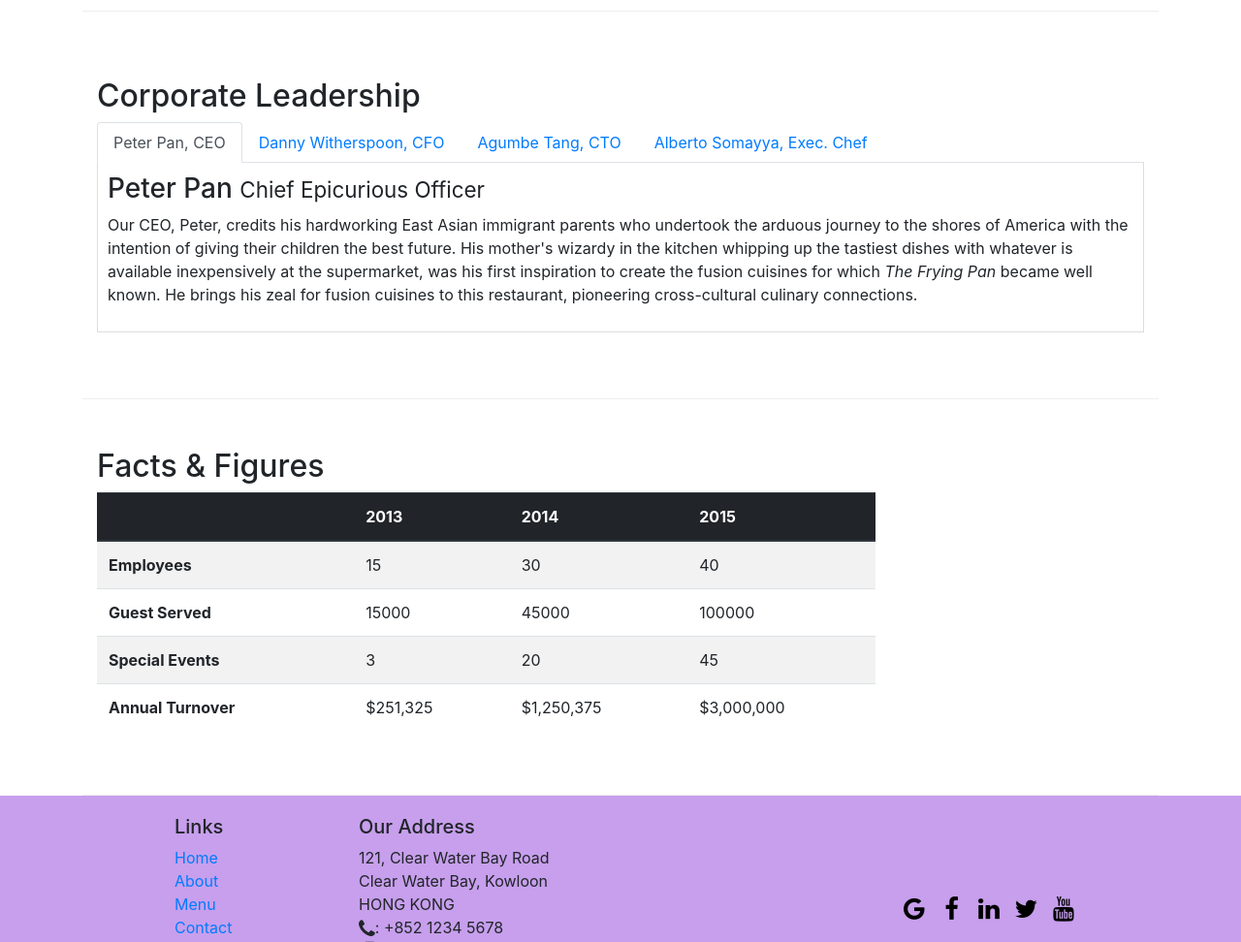
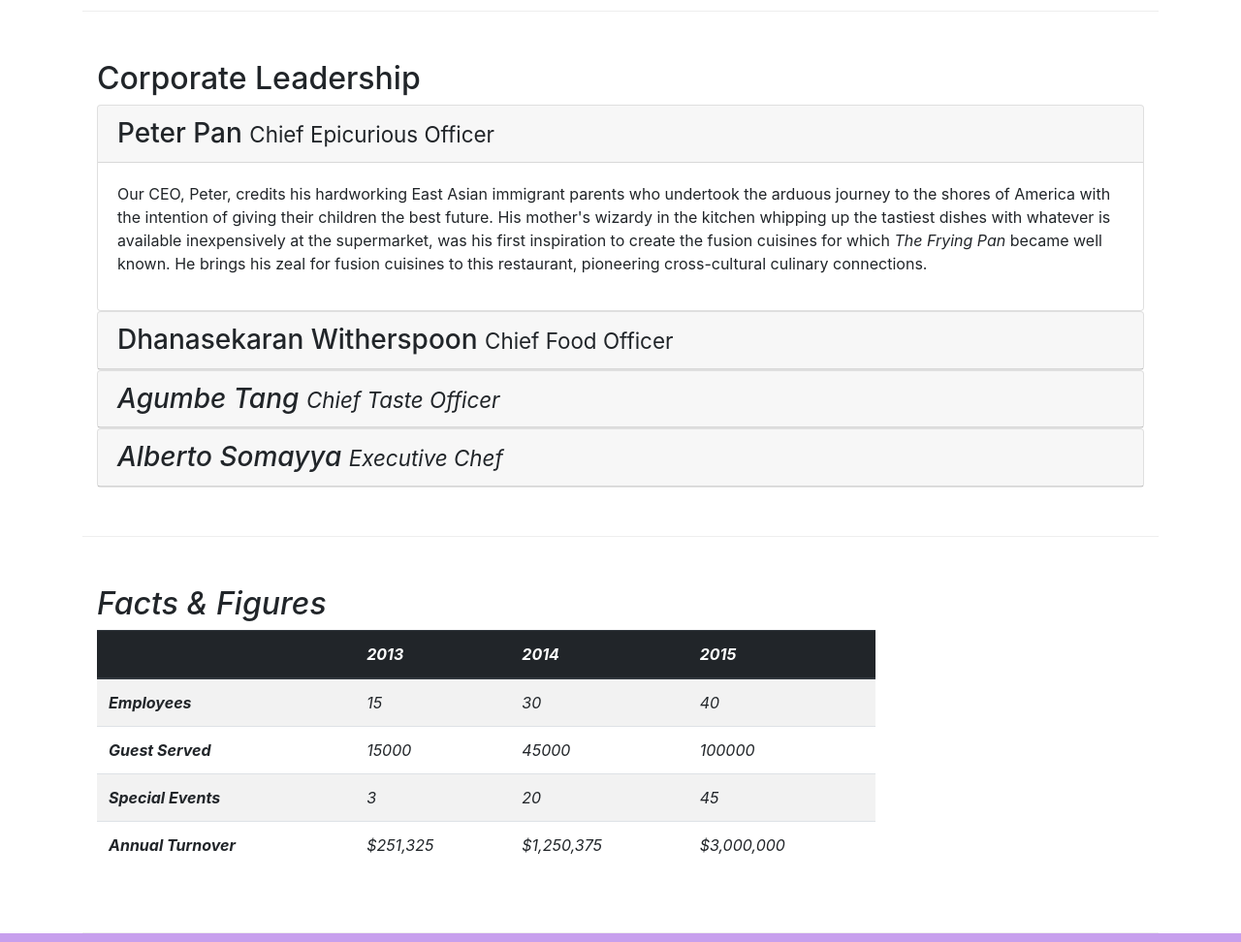
Before and after one commit to hiteshVadher/bootstrap, a website: page aboutus.html in a window 1280 px wide. Shown: the part 960-1932 px from the top of the page at 97% size. Drawn offline with nearby package versions, Linux system fonts and the light colour scheme.

Commit message:
accordion

```diff
--- a/aboutus.html
+++ b/aboutus.html
@@ -111,44 +111,67 @@
         <div class="row row-content align-items-center">
             <div class="col-12">
                 <h2>Corporate Leadership</h2>
-                <ul class="nav nav-tabs">
-                    <li class="nav-item">
-                        <a class="nav-link active" href="#peter"
-                        role="tab" data-toggle="tab">Peter Pan, CEO</a>
-                    </li>
-                    <li class="nav-item">
-                        <a class="nav-link" href="#danny"
-                        role="tab" data-toggle="tab">Danny Witherspoon, CFO</a>
-                    </li>
-                    <li class="nav-item">
-                        <a class="nav-link" href="#agumbe"
-                        role="tab" data-toggle="tab">Agumbe Tang, CTO</a>
-                    </li>
-                    <li class="nav-item">
-                        <a class="nav-link" href="#alberto"
-                        role="tab" data-toggle="tab">Alberto Somayya, Exec. Chef</a>
-                    </li>
-                </ul>
 
-                <div class="tab-content">
-                    <div role="tabpanel" class="tab-pane fade show active" id="peter">
-                        <h3>Peter Pan <small>Chief Epicurious Officer</small></h3>
-                        <p class="d-none d-sm-block">Our CEO, Peter, credits his hardworking East Asian immigrant parents who undertook the arduous journey to the shores of America with the intention of giving their children the best future. His mother's wizardy in the kitchen whipping up the tastiest dishes with whatever is available inexpensively at the supermarket, was his first inspiration to create the fusion cuisines for which <em>The Frying Pan</em> became well known. He brings his zeal for fusion cuisines to this restaurant, pioneering cross-cultural culinary connections.</p>
+
+                <div id="accordion">
+                    <div class="card">
+                        <div class="card-header" role="tab" id="peterhead">
+                            <h3 class="mb-0">
+                                <a data-toggle="collapse" data-target="#peter">
+                                    Peter Pan <small>Chief Epicurious Officer</small>
+                                </a>
+                            </h3>
+                        </div>
+                        <div class="collapse show" id="peter" data-parent="#accordion">
+                            <div class="card-body">
+                                <p class="d-none d-sm-block">Our CEO, Peter, credits his hardworking East Asian immigrant parents who undertook the arduous journey to the shores of America with the intention of giving their children the best future. His mother's wizardy in the kitchen whipping up the tastiest dishes with whatever is available inexpensively at the supermarket, was his first inspiration to create the fusion cuisines for which <em>The Frying Pan</em> became well known. He brings his zeal for fusion cuisines to this restaurant, pioneering cross-cultural culinary connections.</p>
+                            </div>
+                        </div>
                     </div>
 
-                    <div role="tabpanel" class="tab-pane fade" id="danny">
-                        <h3>Dhanasekaran Witherspoon <small>Chief Food Officer</small></h3>
-                        <p class="d-none d-sm-block">Our CFO, Danny, as he is affectionately referred to by his colleagues, comes from a long established family tradition in farming and produce. His experiences growing up on a farm in the Australian outback gave him great appreciation for varieties of food sources. As he puts it in his own words, <em>Everything that runs, wins, and everything that stays, pays!</em></p>
+                    <div class="card">
+                        <div class="card-header" role="tab" id="dannyhead">
+                            <h3 class="mb-0">
+                                <a class="collapsed" data-toggle="collapse" data-target="#danny">
+                                    Dhanasekaran Witherspoon <small>Chief Food Officer</small>
+                                </a>
+                            </h3>
+                        </div>
+                        <div class="collapse" id="danny" data-parent="#accordion">
+                            <div class="card-body">
+                                <p class="d-none d-sm-block">Our CFO, Danny, as he is affectionately referred to by his colleagues, comes from a long established family tradition in farming and produce. His experiences growing up on a farm in the Australian outback gave him great appreciation for varieties of food sources. As he puts it in his own words, <em>Everything that runs, wins, and everything that stays, pays!</p>
+                            </div>
+                        </div>
                     </div>
 
-                    <div role="tabpanel" class="tab-pane fade" id="agumbe">
-                        <h3>Agumbe Tang <small>Chief Taste Officer</small></h3>
-                        <p class="d-none d-sm-block">Blessed with the most discerning gustatory sense, Agumbe, our CTO, personally ensures that every dish that we serve meets his exacting tastes. Our chefs dread the tongue lashing that ensues if their dish does not meet his exacting standards. He lives by his motto, <em>You click only if you survive my lick.</em></p>
+                    <div class="card">
+                        <div class="card-header" role="tab" id="agumbehead">
+                            <h3 class="mb-0">
+                                <a class="collpased" data-toggle="collapse" data-target="#agumbe">
+                                    Agumbe Tang <small>Chief Taste Officer</small>
+                                </a>
+                            </h3>
+                        </div>
+                        <div class="collapse" id="agumbe" data-parent="#accordion">
+                            <div class="card-body">
+                                <p class="d-none d-sm-block">Blessed with the most discerning gustatory sense, Agumbe, our CTO, personally ensures that every dish that we serve meets his exacting tastes. Our chefs dread the tongue lashing that ensues if their dish does not meet his exacting standards. He lives by his motto, <em>You click only if you survive my lick.</p>
+                            </div>
+                        </div>
                     </div>
 
-                    <div role="tabpanel" class="tab-pane fade" id="alberto">
-                        <h3>Alberto Somayya <small>Executive Chef</small></h3>
-                        <p class="d-none d-sm-block">Award winning three-star Michelin chef with wide International experience having worked closely with whos-who in the culinary world, he specializes in creating mouthwatering Indo-Italian fusion experiences. He says, <em>Put together the cuisines from the two craziest cultures, and you get a winning hit! Amma Mia!</em></p>
+                    <div class="card">
+                        <div class="card-header" role="tab" id="albertohead">
+                            <h3 class="mb-0">
+                                <a class="collpased" data-toggle="collapse" data-target="#alberto">
+                                    Alberto Somayya <small>Executive Chef</small>
+                                </a>
+                            </h3>
+                        </div>
+                        <div class="collapse" id="alberto" data-parent="#accordion">
+                            <div class="card-body">
+                                <p class="d-none d-sm-block">Award winning three-star Michelin chef with wide International experience having worked closely with whos-who in the culinary world, he specializes in creating mouthwatering Indo-Italian fusion experiences. He says, <em>Put together the cuisines from the two craziest cultures, and you get a winning hit! Amma Mia!</p>
+                            </div>
+                        </div>
                     </div>
                 </div>
             </div>
```
